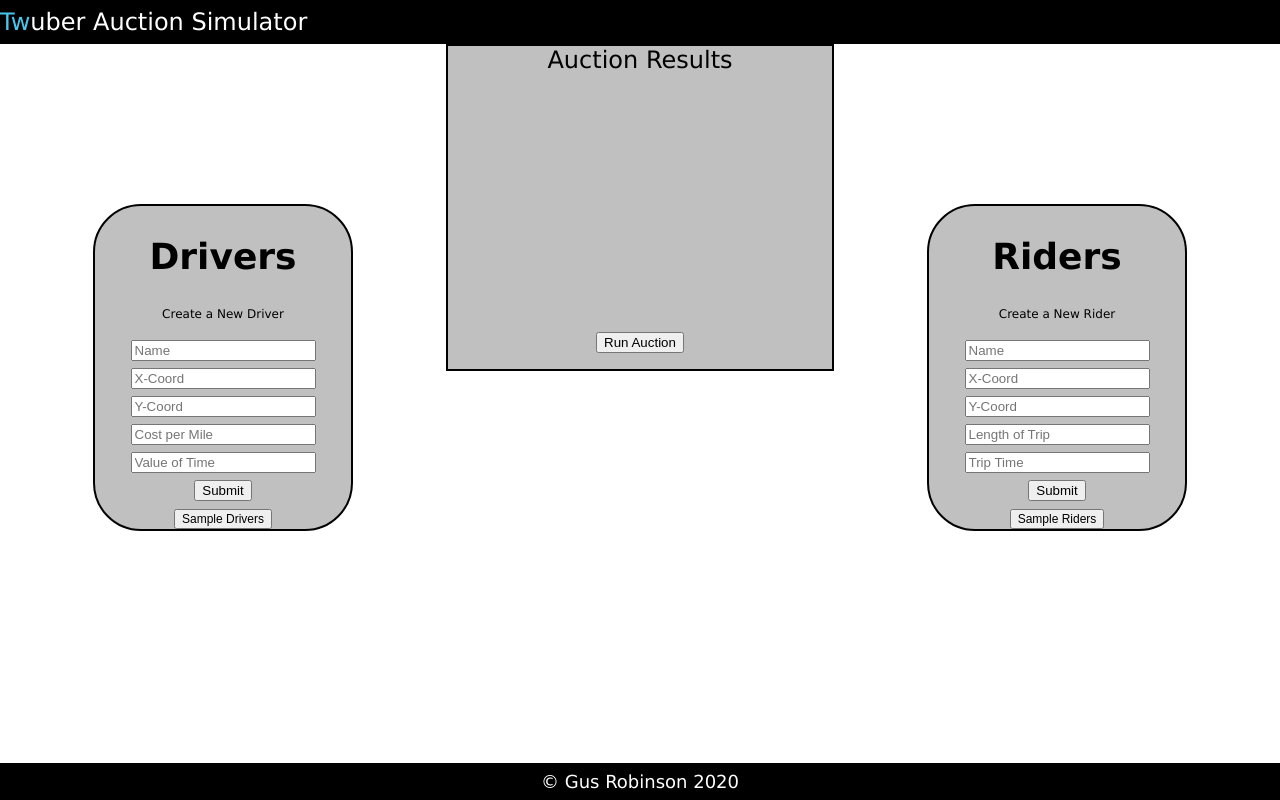
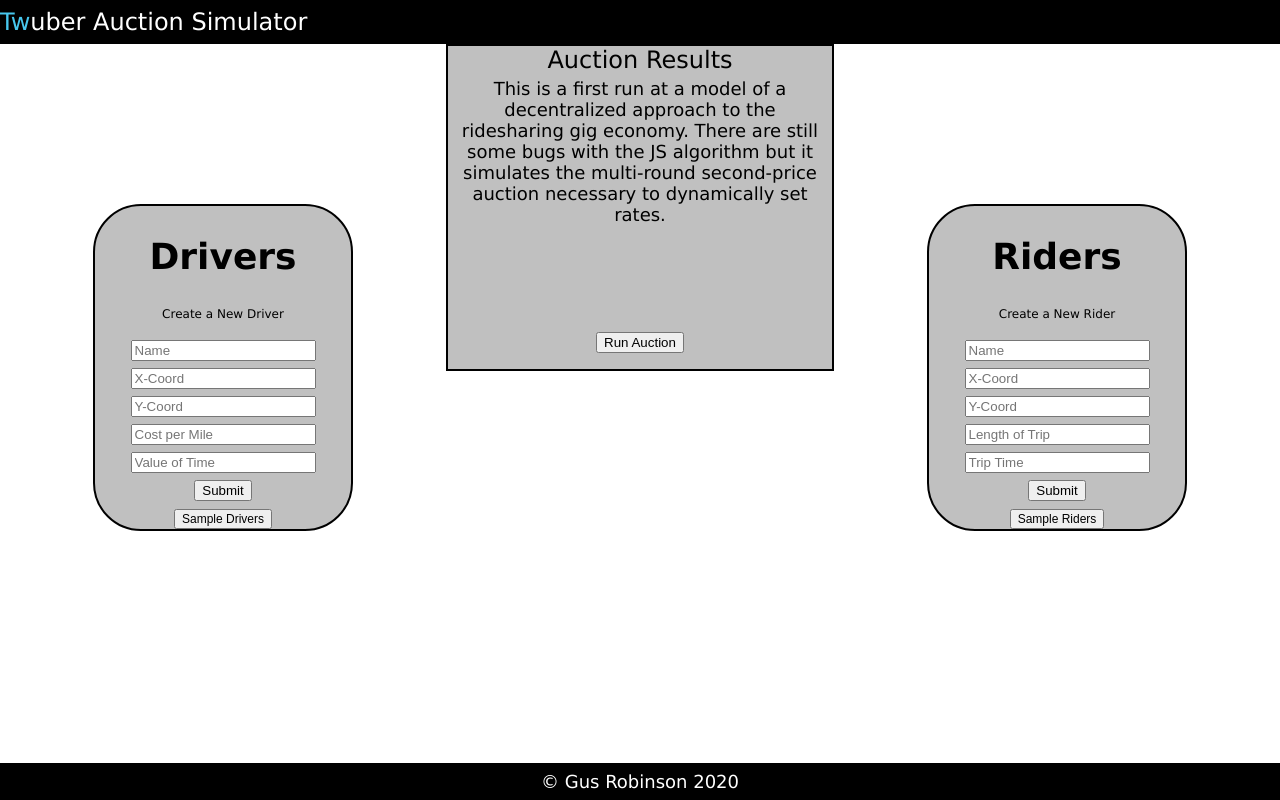
Before and after one commit to thibautdescartes/twuberauction, a plain HTML site: page index.html in a window 1280 px wide. Drawn offline with Linux system fonts and the light colour scheme.

Commit message:
Update index.html

```diff
--- a/index.html
+++ b/index.html
@@ -34,7 +34,7 @@
                 </div>
                 <div class='item center-box' style='position: relative;'>
                     <div>Auction Results</div>
-                    <div id='auctionResults' style='font-size: .75em; padding: .5vh .5vw'></div>
+                    <div id='auctionResults' style='font-size: .75em; padding: .5vh .5vw'>This is a first run at a model of a decentralized approach to the ridesharing gig economy. There are still some bugs with the JS algorithm but it simulates the multi-round second-price auction necessary to dynamically set rates.</div>
                     <button id='runAuction'>Run Auction</button>
 
                 </div>
```
